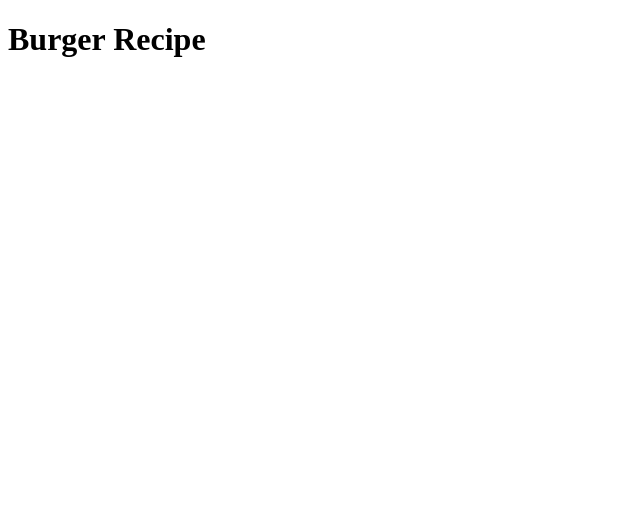
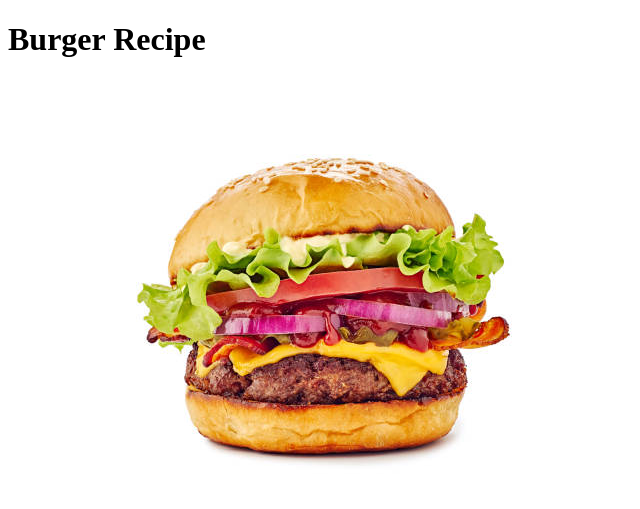
Before and after one commit to kkated/recipes, a plain HTML site: page burger.html in a window 1280 px wide. Shown: the whole page, without its empty margins (0-640 px from the left). Drawn offline with Linux system fonts and the light colour scheme.

Commit message:
added burger photo for th recipe page

```diff
--- a/burger.html
+++ b/burger.html
@@ -11,7 +11,7 @@
 <body>
     <H1>Burger Recipe</H1>
     <br>
-
+    <img src="../recipes/images/burger.jpg">
 </body>
 
 </html>
```
Also changed, not shown: images/burger.jpg (added).
